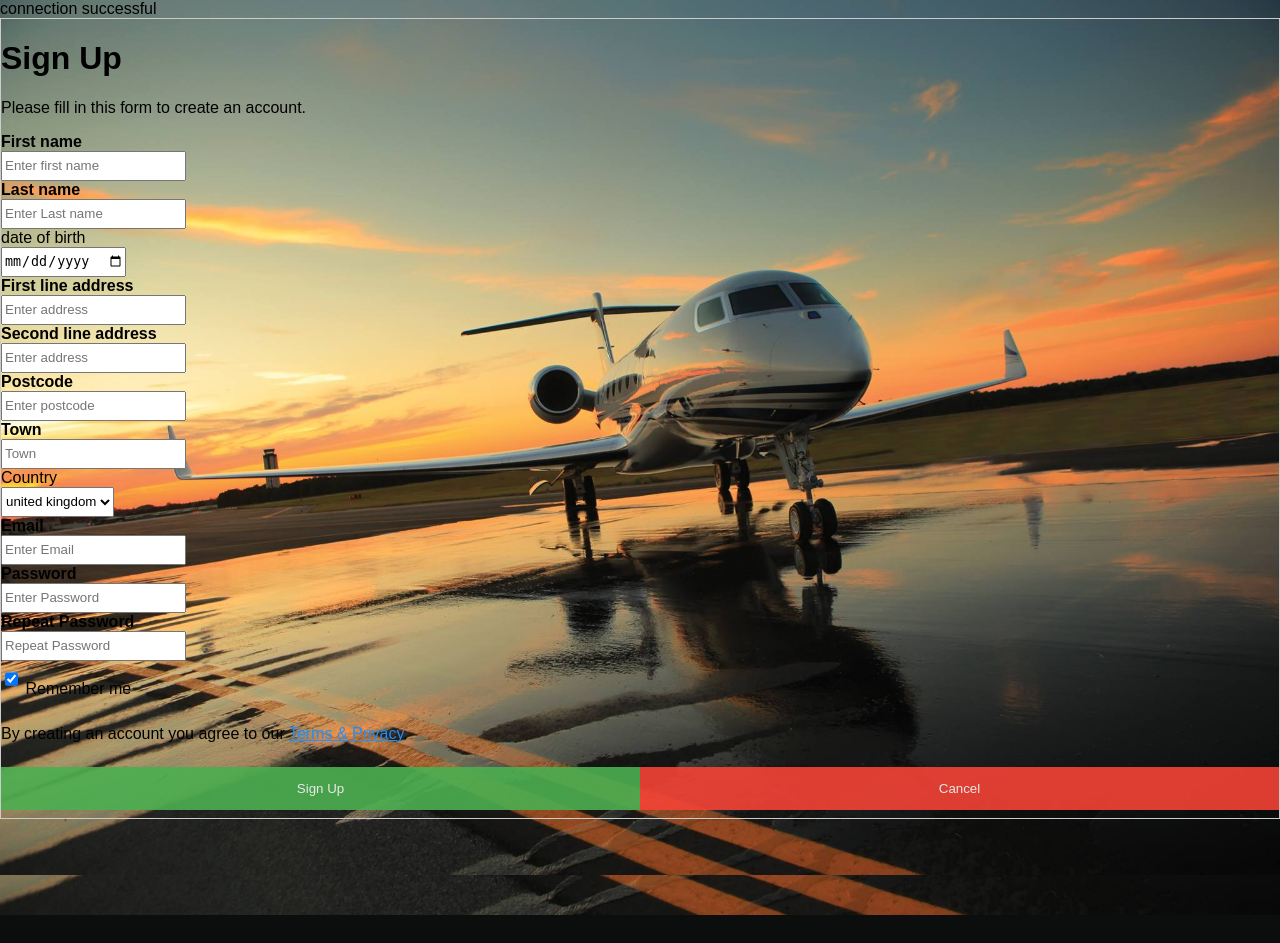
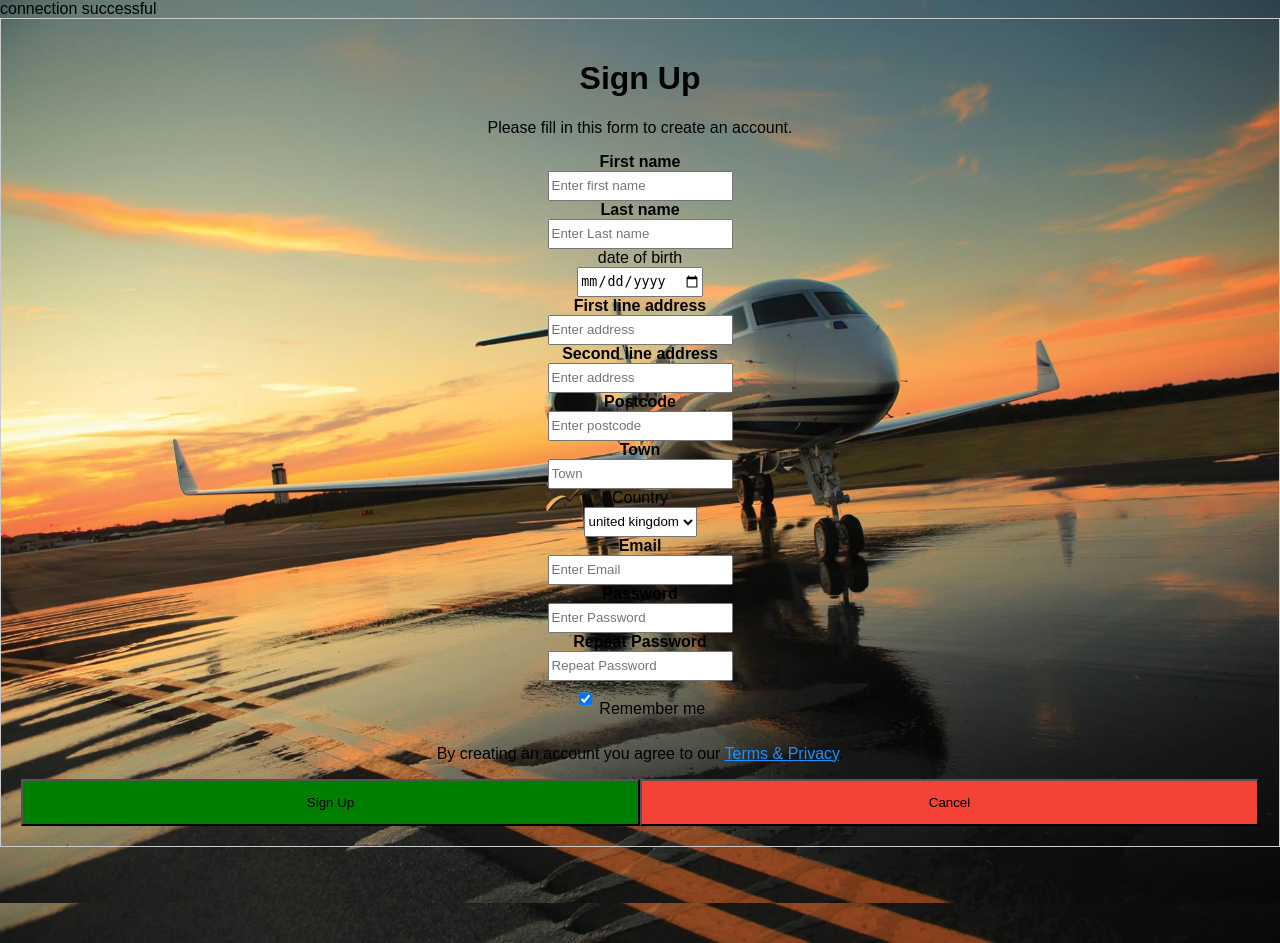
Before and after one commit to lucienbertin19/website, a PHP site: page /register.php in a window 1280 px wide. Before the commit the page ends 915 px from the top, so only its background shows below. Run offline with PHP 8.4, Linux system fonts and the light colour scheme.

Commit message:
centered

```diff
--- a/contactus.html
+++ b/contactus.html
@@ -39,8 +39,10 @@ input[type=submit]:hover {
   border-radius: 5px;
   background-color: transparent;
   padding: 20px;
+  display: block;
+  text-align: center;
+
 }
-
 
 
 </style>
--- a/register.php
+++ b/register.php
@@ -62,6 +62,9 @@ include "php/database.php";
           input[type=text]:focus, input[type=password]:focus,  input[type=email]:focus {
             background-color: #ddd;
             outline: none;
+
+
+}
           }
 
           button {
@@ -76,13 +79,20 @@ include "php/database.php";
           }
 
           button:hover {
-            opacity:1;
+            opacity:5;
           }
 
           .cancelbtn {
             padding: 14px 20px;
             background-color: #f44336;
           }
+
+          .signupbtn{
+            background-color: green;
+            padding: 14px 20px;
+
+          }
+
 
           .cancelbtn, .signupbtn {
             float: right;
@@ -93,6 +103,14 @@ include "php/database.php";
             content: "";
             clear: both;
             display: table;
+          }
+
+          .container {
+            border-radius: 5px;
+            background-color: transparent;
+            padding: 20px;
+            display: block;
+            text-align: center;
           }
   </style>
   </head>
```
Also changed, not shown: test.php (added).
